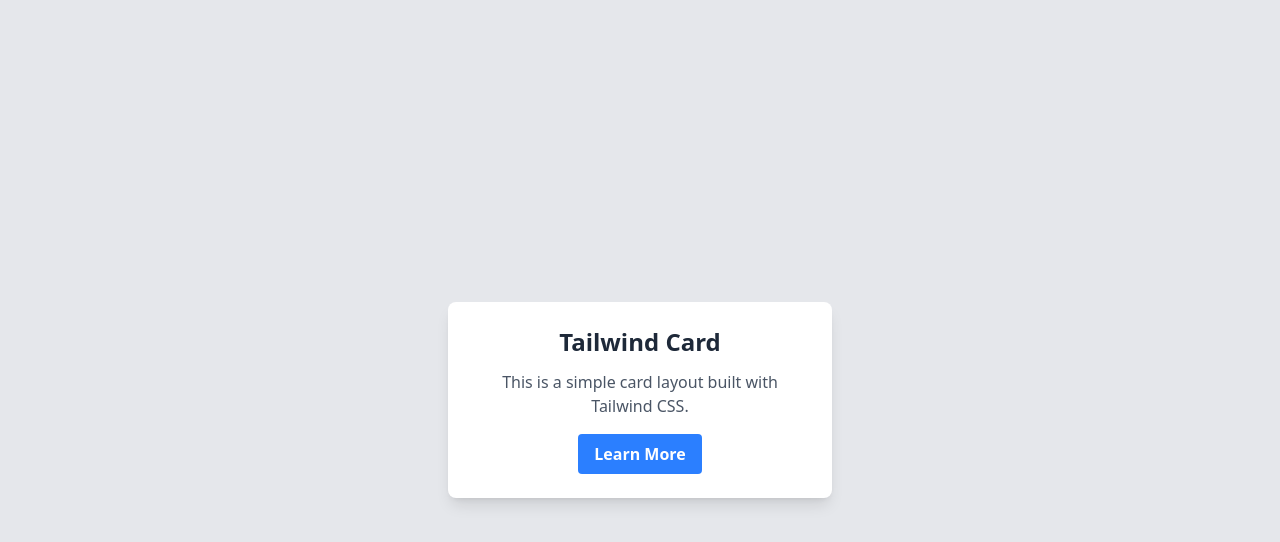
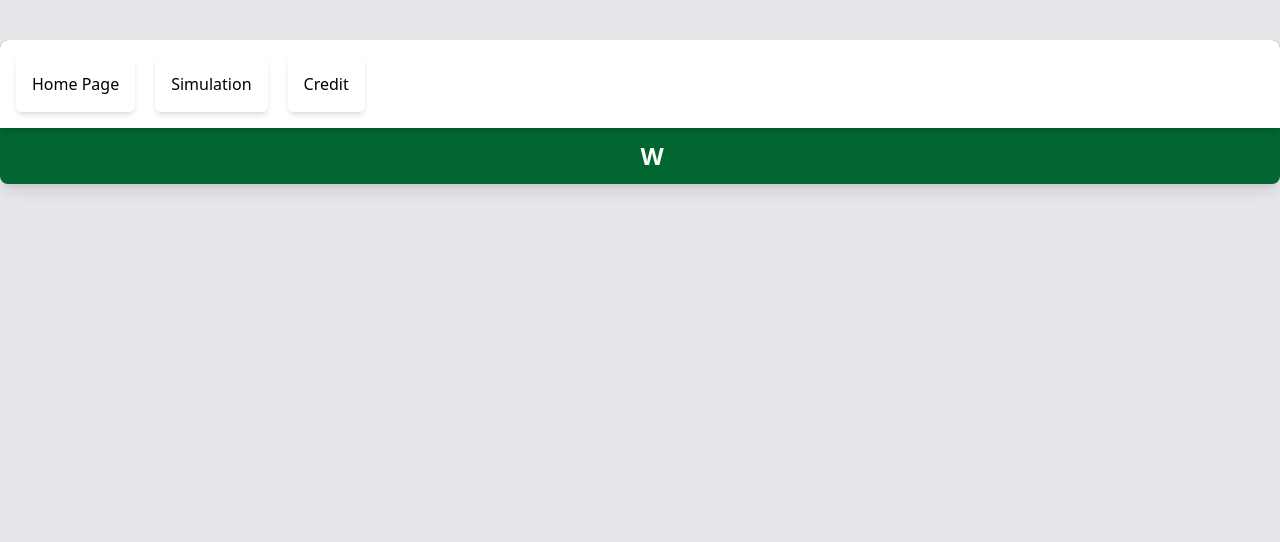
Before and after one commit to JuliusBourbon/Terna, a React (Vite) app: page / in a window 1280 px wide. Shown: the top 542 px of the page. Built offline with nearby package versions, Linux system fonts and the light colour scheme.

Commit message:
Create navbar, home file

```diff
--- a/index.html
+++ b/index.html
@@ -4,10 +4,10 @@
     <meta charset="UTF-8" />
     <link rel="icon" type="image/svg+xml" href="/vite.svg" />
     <meta name="viewport" content="width=device-width, initial-scale=1.0" />
-    <title>Vite + React</title>
+    <title>Chinese Poker Sorter</title>
   </head>
-  <body class="bg-gray-200 flex items-center justify-center min-h-screen">
-    <div id="root"></div>
+  <body class="bg-gray-200 flex items-center justify-center">
+    <div id="root" class="my-10"></div>
     <script type="module" src="/src/main.jsx"></script>
   </body>
 </html>
--- a/src/App.jsx
+++ b/src/App.jsx
@@ -1,20 +1,15 @@
 import { useState } from 'react'
 import reactLogo from './assets/react.svg'
 import viteLogo from '/vite.svg'
-import './App.css'
+import Navbar from "./navbar";
+import Home from "./home";
+import './index.css'
 
-function App() {
+export default function App() {
   return (
-    <div className="bg-white p-6 rounded-lg shadow-lg max-w-sm text-center">
-        <h2 className="text-2xl font-bold text-gray-800">Tailwind Card</h2>
-        <p className="text-gray-600 mt-3">
-            This is a simple card layout built with Tailwind CSS.
-        </p>
-        <button className="bg-blue-500 hover:bg-blue-700 text-white font-bold py-2 px-4 rounded mt-4">
-            Learn More
-        </button>
+    <div className="bg-green-800 rounded-lg shadow-lg w-7xl h-7xl flex flex-col">
+      <Navbar />
+      <Home />
     </div>
   );
 }
-
-export default App
--- /dev/null
+++ b/src/home.jsx
@@ -0,0 +1,7 @@
+export default function Home(){
+    return(
+        <div className='container m-3 text-white'>
+            <h1 className='text-2xl text-center font-bold'>W</h1>
+        </div>
+    )
+}
--- /dev/null
+++ b/src/navbar.jsx
@@ -0,0 +1,11 @@
+export default function Navbar(){
+    return(
+        <nav className='flex items-center justify-between p-4 bg-white shadow-md rounded-t-lg'>
+            <div className='flex gap-5'>
+                <h1 className=' cursor-pointer p-4 hover:bg-gray-400 rounded-md shadow-md'>Home Page</h1>
+                <h1 className=' cursor-pointer p-4 hover:bg-gray-400 rounded-md shadow-md'>Simulation</h1>
+                <h1 className=' cursor-pointer p-4 hover:bg-gray-400 rounded-md shadow-md'>Credit</h1>
+            </div>
+        </nav>
+    )
+}
```
Also changed, not shown: src/App.css (deleted), 1 other file (tests, documents, lock files or other folders).
